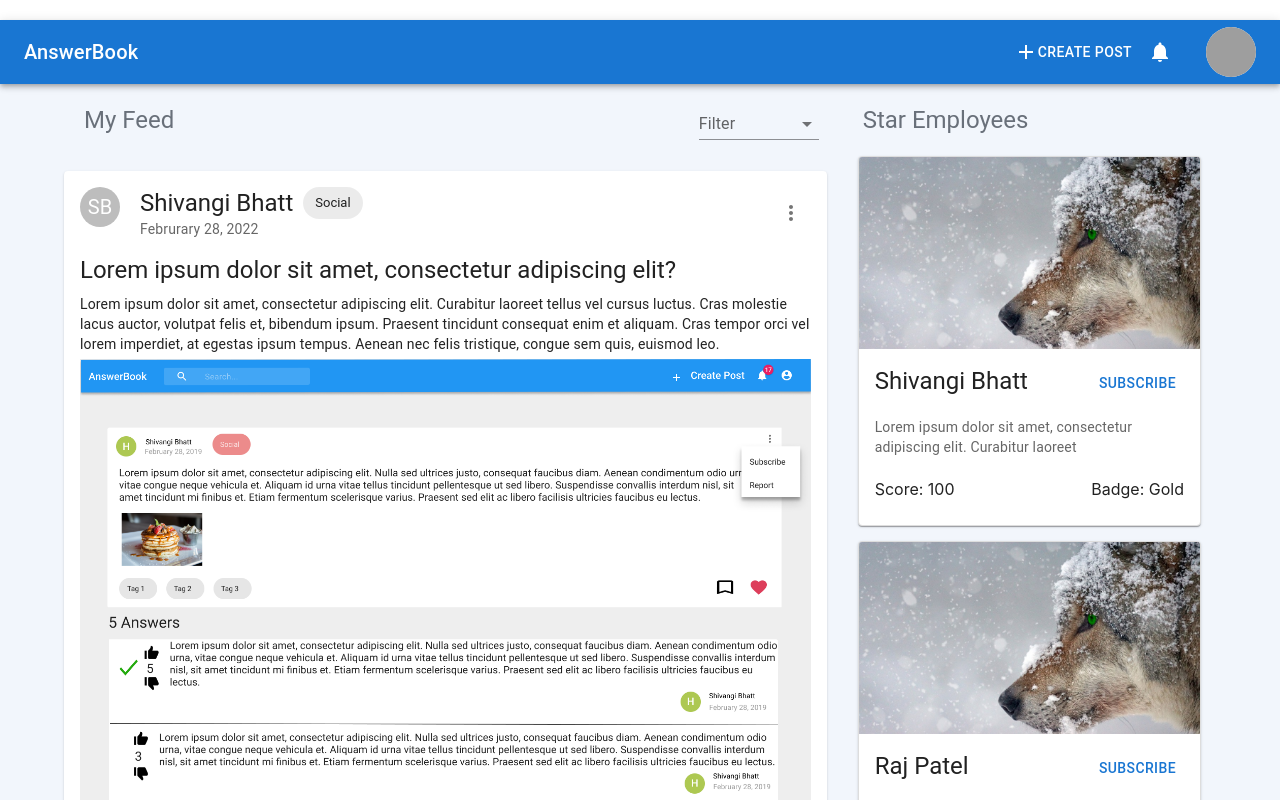
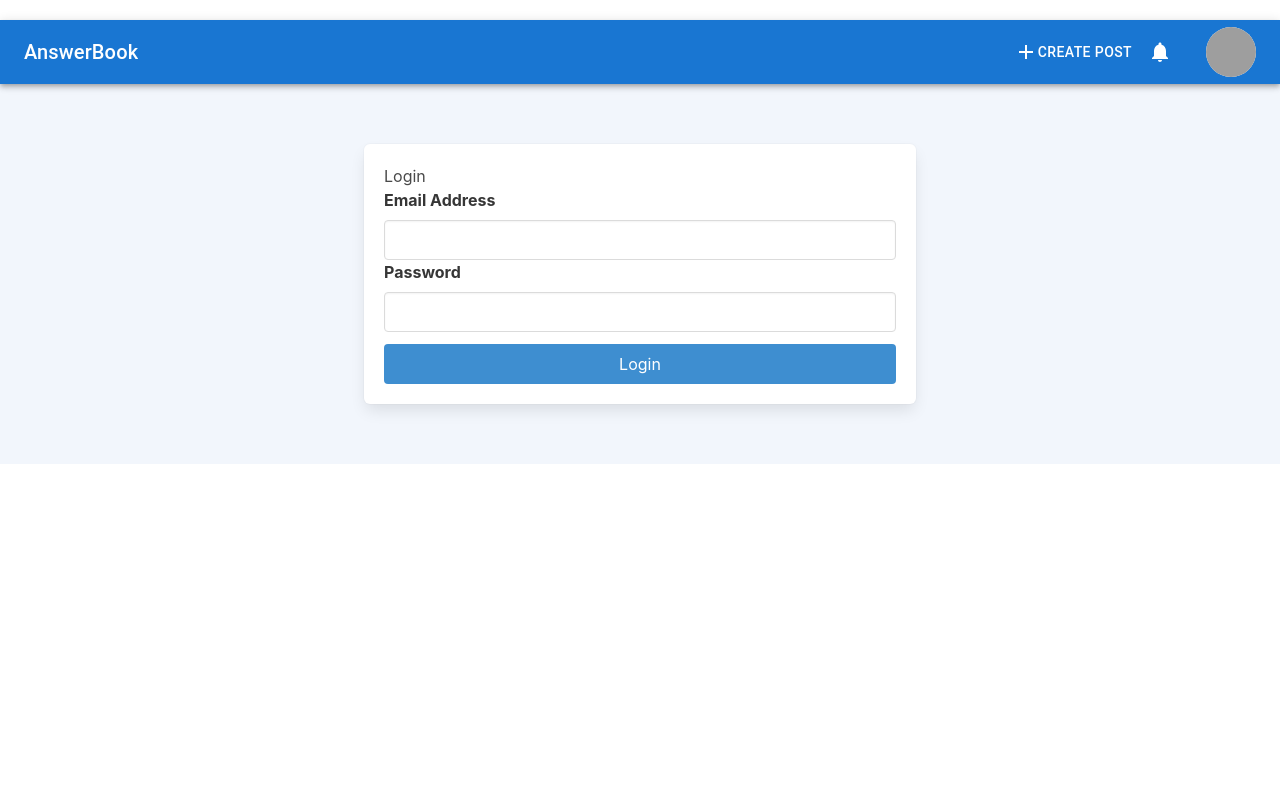
Before and after one commit to shivambhojani/AnserBook-UI, a React (Create React App) app: page / in a window 1280 px wide. Shown: the top 800 px of the page. Built offline with nearby package versions, Linux system fonts and the light colour scheme; grey boxes are pictures that could not be loaded.

Commit message:
correct routing

```diff
--- a/src/Routing.tsx
+++ b/src/Routing.tsx
@@ -8,9 +8,9 @@ import AdminHome from "./components/Admin/AdminHome";
 const Routing: React.FC = () => {
   return (
     <Routes>
-      <Route path="/" element={<Feeds />} />
+      <Route path="/" element={<Form />} />
       <Route path="/post" element={<Post />} />
-      <Route path="/login" element={<Form />} />
+      <Route path="/feeds" element={<Feeds />} />
       <Route path="/editappreciation" element={<EditAppreciation />} />
       <Route path="/userprofile" element={<MyAccount />} />
       <Route path="/adminhome" element={<AdminHome />} />
--- a/src/components/Login/Form.tsx
+++ b/src/components/Login/Form.tsx
@@ -22,7 +22,7 @@ const Form = (props: any): any => {
     if (values.email === "admin@xyz.com") {
       navigate("/adminhome");
     } else {
-      navigate("/");
+      navigate("/feeds");
     }
   };
 
```
